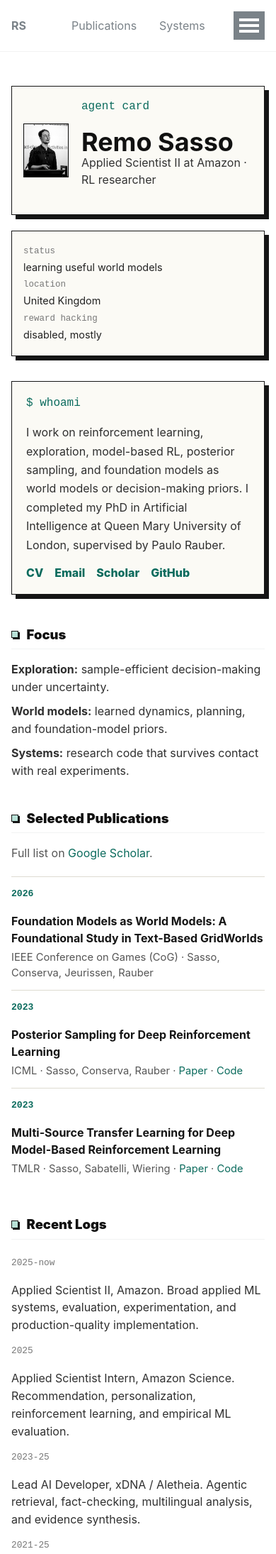
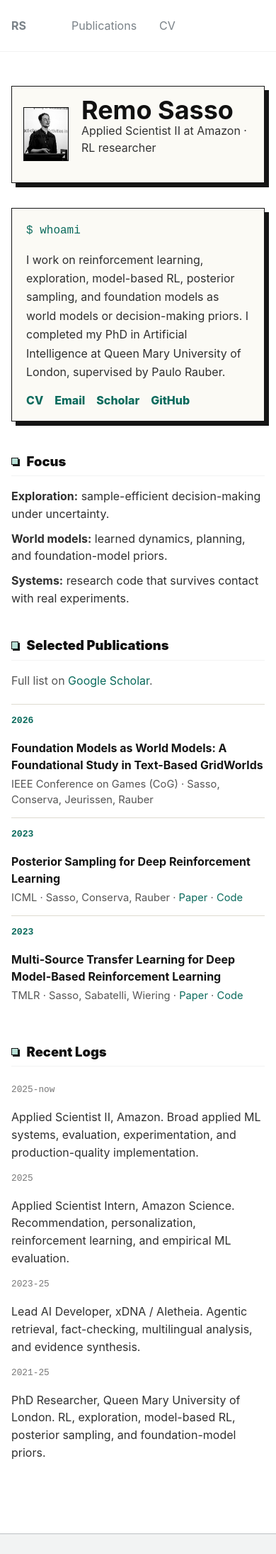
Before and after one commit to remosasso/remosasso.github.io, a Jekyll site: the page built from _pages/about.md, in a window 390 px wide, cut to the strip 0-2190 px from the top of the page. Shown: the whole strip at 71% size. Built offline with Jekyll 4.4.1, drawn with Linux system fonts in a browser that asks for light colours; some of the changed text lies outside the part shown.

Commit message:
Tighten homepage tone

```diff
--- a/_data/navigation.yml
+++ b/_data/navigation.yml
@@ -2,7 +2,5 @@
 main:
   - title: "Publications"
     url: /#selected-publications
-  - title: "Systems"
-    url: /#selected-systems
   - title: "CV"
     url: /files/CV.pdf
--- a/_pages/about.md
+++ b/_pages/about.md
@@ -11,16 +11,9 @@ redirect_from:
     <div class="agent-id">
       <img src="/images/edmo_image.jpg" alt="Remo Sasso presenting research at a conference">
       <div>
-        <p class="eyebrow">agent card</p>
         <h1 id="profile-title">Remo Sasso</h1>
         <p class="role">Applied Scientist II at Amazon · RL researcher</p>
       </div>
-    </div>
-
-    <div class="agent-status" aria-label="Research status">
-      <p><span>status</span> learning useful world models</p>
-      <p><span>location</span> United Kingdom</p>
-      <p><span>reward hacking</span> disabled, mostly</p>
     </div>
   </section>
 
@@ -81,12 +74,4 @@ redirect_from:
     <div class="log-entry"><span>2021-25</span> PhD Researcher, Queen Mary University of London. RL, exploration, model-based RL, posterior sampling, and foundation-model priors.</div>
   </section>
 
-  <section class="profile-section" aria-labelledby="selected-systems">
-    <h2 id="selected-systems">Selected Systems</h2>
-    <div class="system-grid">
-      <p><strong>Foundation Models for Decision-Making</strong><br>Evaluation environments for LLMs and VLMs as exploratory agents and world models.</p>
-      <p><strong>Aletheia</strong><br>Grounded evidence synthesis and structured report generation.</p>
-      <p><strong>AIGoalie</strong><br>Football forecasting with predictive models, automated pipelines, and fixture data.</p>
-    </div>
-  </section>
 </main>
--- a/_sass/_profile-home.scss
+++ b/_sass/_profile-home.scss
@@ -15,15 +15,10 @@
 }
 
 .agent-panel {
-  display: grid;
-  grid-template-columns: minmax(0, 1fr) minmax(220px, 300px);
-  gap: 1.4rem;
-  align-items: stretch;
   margin-bottom: 2.2rem;
 }
 
 .agent-id,
-.agent-status,
 .console-block {
   border: 1px solid #151515;
   background: #fbfaf5;
@@ -46,19 +41,11 @@
   }
 }
 
-.eyebrow,
 .prompt,
-.agent-status span,
 .log-entry span,
 .year {
   font-family: "Courier New", Courier, monospace;
   letter-spacing: 0;
-}
-
-.eyebrow {
-  margin: 0 0 0.35rem;
-  color: #0b6b5d;
-  font-size: 0.78rem;
 }
 
 .agent-id h1 {
@@ -72,26 +59,6 @@
   margin: 0.55rem 0 0;
   color: #333333;
   font-size: 0.98rem;
-}
-
-.agent-status {
-  display: grid;
-  align-content: center;
-  padding: 1rem;
-
-  p {
-    display: grid;
-    grid-template-columns: 7.5rem minmax(0, 1fr);
-    gap: 0.75rem;
-    margin: 0.15rem 0;
-    color: #222222;
-    font-size: 0.9rem;
-  }
-
-  span {
-    color: #777777;
-    font-size: 0.78rem;
-  }
 }
 
 .console-block {
@@ -194,21 +161,6 @@
   }
 }
 
-.system-grid {
-  display: grid;
-  grid-template-columns: repeat(3, minmax(0, 1fr));
-  gap: 1rem;
-
-  p {
-    margin: 0;
-    padding-top: 0.85rem;
-    border-top: 1px solid #151515;
-    color: #303030;
-    font-size: 0.93rem;
-    line-height: 1.55;
-  }
-}
-
 @media (max-width: 760px) {
   .profile-home {
     padding-top: 1rem;
@@ -216,8 +168,7 @@
 
   .agent-panel,
   .pub-entry,
-  .log-entry,
-  .system-grid {
+  .log-entry {
     grid-template-columns: 1fr;
   }
 
@@ -225,8 +176,4 @@
     font-size: 2.25rem;
   }
 
-  .agent-status p {
-    grid-template-columns: 1fr;
-    gap: 0.15rem;
-  }
 }
```
